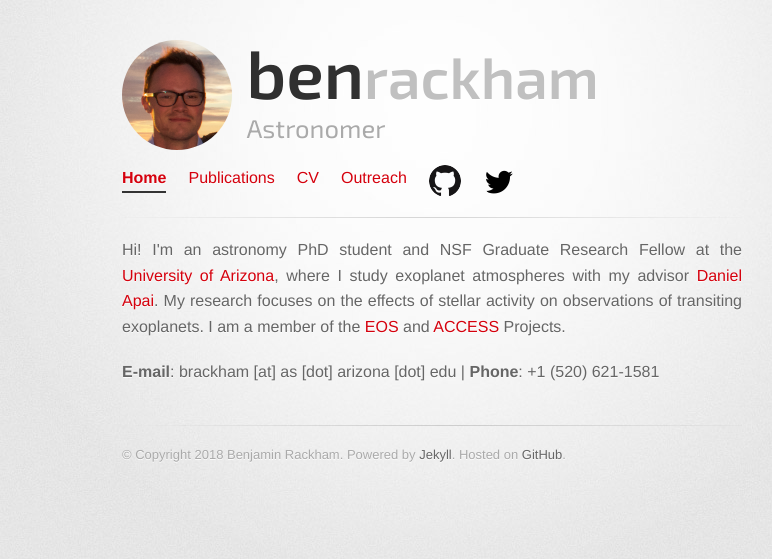
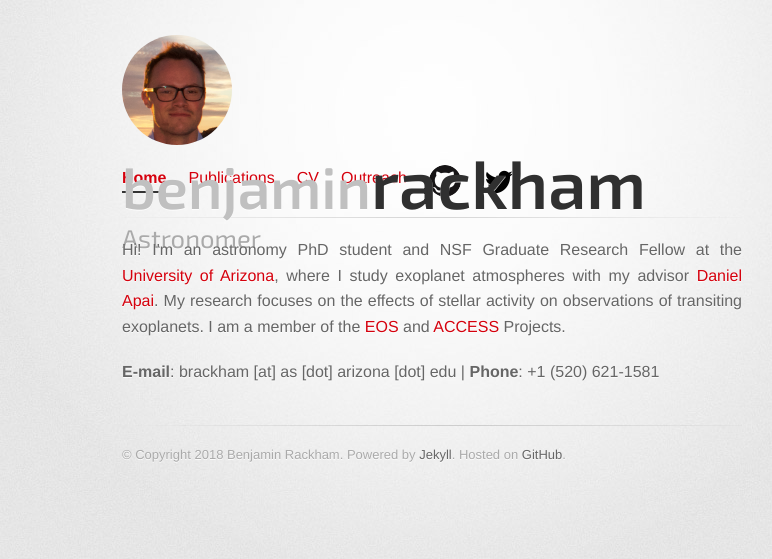
Before and after one commit to brackham/brackham.github.io, a Jekyll site: the page built from index.html, in a window 1280 px wide. Shown: the top 559 px of the page, without its empty margins (208-980 px from the left). Built offline with Jekyll 4.4.1, drawn with Linux system fonts in a browser that asks for light colours.

Commit message:
Update header.html

```diff
--- a/_includes/header.html
+++ b/_includes/header.html
@@ -48,7 +48,7 @@
                  <img src="/images/headerim.jpg" width="110" height="110">
              </div>
              <div id = "headercont">
-                 <h1><a href="/"><em>ben</em>rackham</a></h1>
+                 <h1><a href="/">benjamin<em>rackham</em></a></h1>
                  <h2>Astronomer</h2>
              </div>
           </div>
```
